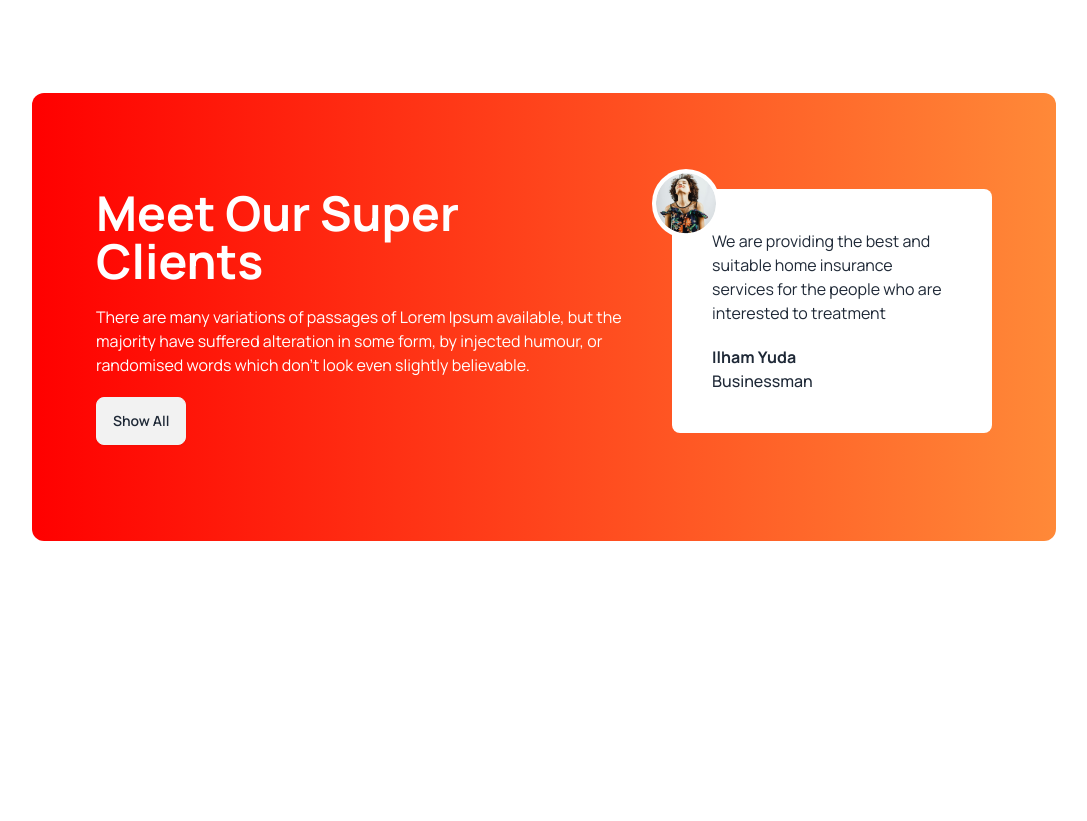
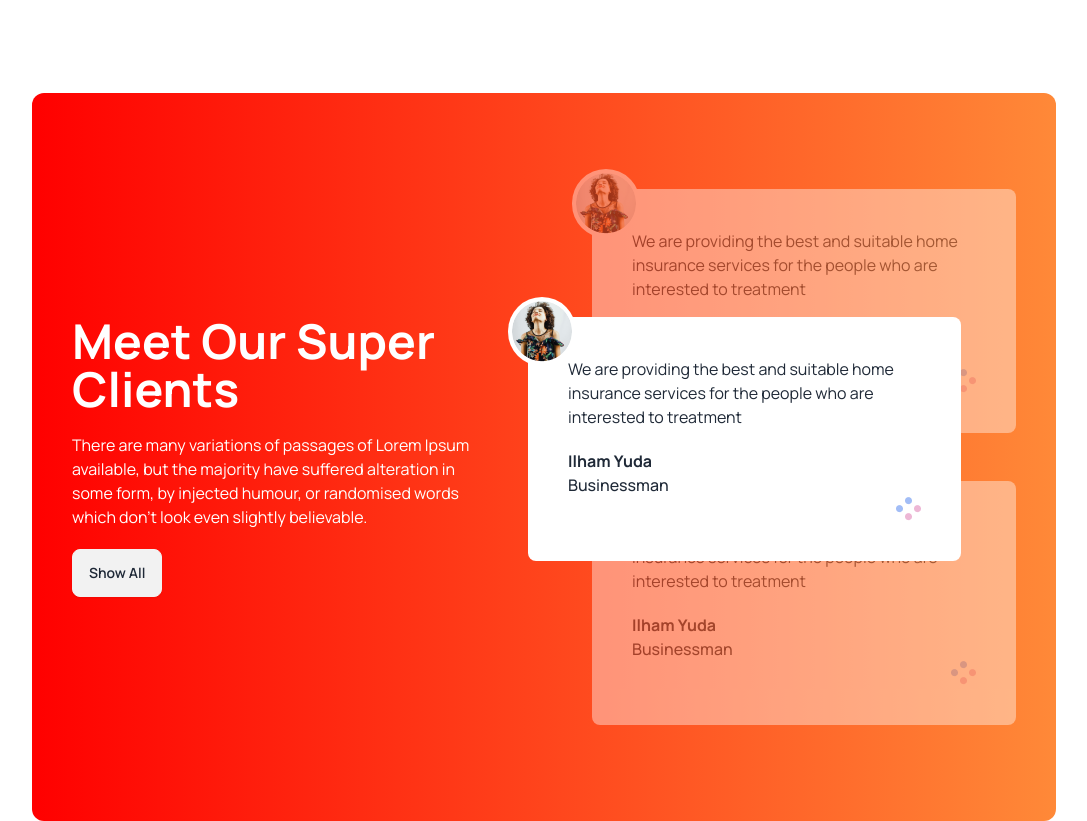
Before and after one commit to shahin-hossain-dev/tea-house-with-daisyui, a plain HTML site: page index.html in a window 1280 px wide. Shown: the part 1598-2419 px from the top of the page, without its empty margins (96-1183 px from the left). Before the commit the page ends 2139 px from the top, so only its background shows below. Drawn offline with nearby package versions, Linux system fonts and the light colour scheme.

Commit message:
14-7 Relative And Absolute Positioning Of Review

```diff
--- a/index.html
+++ b/index.html
@@ -144,8 +144,8 @@
         </section>
         <!-- super client section -->
         <section
-            class="mt-24 flex-col md:flex-row gap-12 rounded-xl bg-gradient-to-r from-[#F00] to-[#FF8938] px-16 py-24 flex">
-            <div class="space-y-5">
+            class="mt-24 flex-col md:flex-row items-center gap-24 rounded-xl bg-gradient-to-r from-[#F00] to-[#FF8938] px-10 py-24 flex">
+            <div class="space-y-5 flex-1">
                 <h2 class="text-5xl font-bold text-white">Meet Our Super
                     <br> Clients
                 </h2>
@@ -155,14 +155,39 @@
                     believable. </p>
                 <button class="btn">Show All</button>
             </div>
-            <div>
-                <!-- client review -->
-                <div class="relative p-10 bg-white rounded-lg">
+            <div class="relative flex-1">
+                <!-- client review previous-->
+                <div class="relative opacity-40 z-10 p-10 bg-white rounded-lg mb-12">
                     <img class="absolute -top-5 -left-5 bg-white p-1 rounded-full" src="./images/client.png" alt="">
                     <p>We are providing the best and suitable home insurance services for the people who are interested
                         to treatment</p>
                     <h4 class="font-bold mt-5">Ilham Yuda</h4>
                     <p class="font-medium">Businessman</p>
+                    <div class="flex justify-end">
+                        <img src="./images/circles.png" alt="">
+                    </div>
+                </div>
+                <!-- client review current -->
+                <div class="absolute lg:-left-16 top-32 z-20 lg:w-[433px] p-10 bg-white rounded-lg">
+                    <img class="absolute -top-5 -left-5 bg-white p-1 rounded-full" src="./images/client.png" alt="">
+                    <p>We are providing the best and suitable home insurance services for the people who are interested
+                        to treatment</p>
+                    <h4 class="font-bold mt-5">Ilham Yuda</h4>
+                    <p class="font-medium">Businessman</p>
+                    <div class="flex justify-end">
+                        <img src="./images/circles.png" alt="">
+                    </div>
+                </div>
+                <!-- client review Next -->
+                <div class="relative opacity-40 z-10 p-10 bg-white rounded-lg">
+                    <img class="absolute -top-5 -left-5 bg-white p-1 rounded-full" src="./images/client.png" alt="">
+                    <p>We are providing the best and suitable home insurance services for the people who are interested
+                        to treatment</p>
+                    <h4 class="font-bold mt-5">Ilham Yuda</h4>
+                    <p class="font-medium">Businessman</p>
+                    <div class="flex justify-end">
+                        <img src="./images/circles.png" alt="">
+                    </div>
                 </div>
             </div>
         </section>
```
